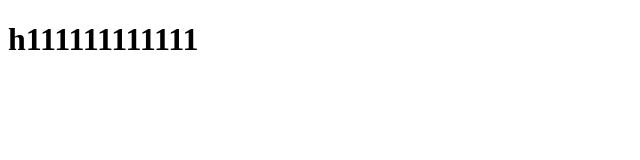
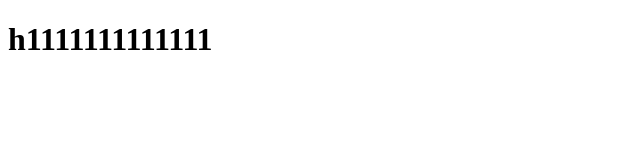
Before and after one commit to OmarMellouk/omartest3, a plain HTML site: page index.html in a window 1280 px wide. Shown: the full height of the page, 0-640 px from the left. Drawn offline with Linux system fonts and the light colour scheme.

Commit message:
first commit 1111

```diff
--- a/index.html
+++ b/index.html
@@ -6,6 +6,6 @@
     <title>Document</title>
 </head>
 <body>
-    <h1>h111111111111</h1>
+    <h1>h1111111111111</h1>
 </body>
 </html>
```
